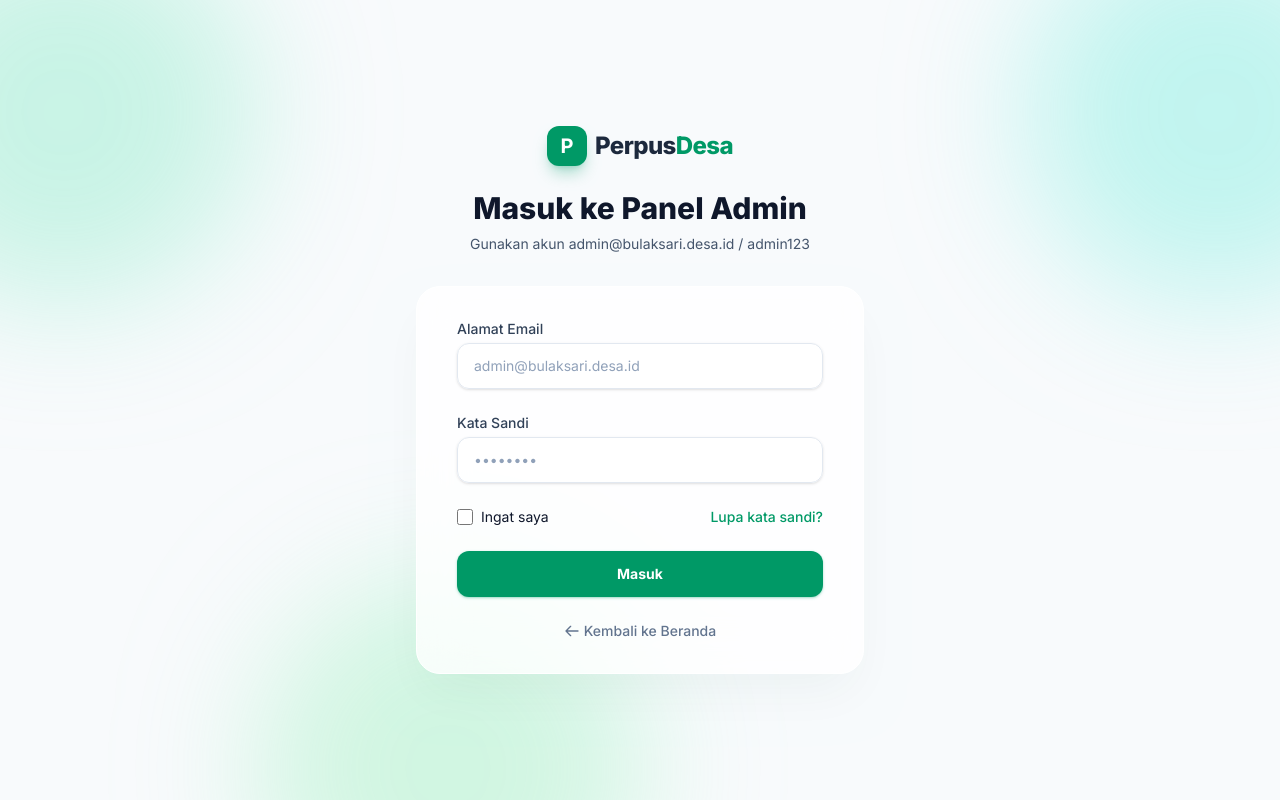
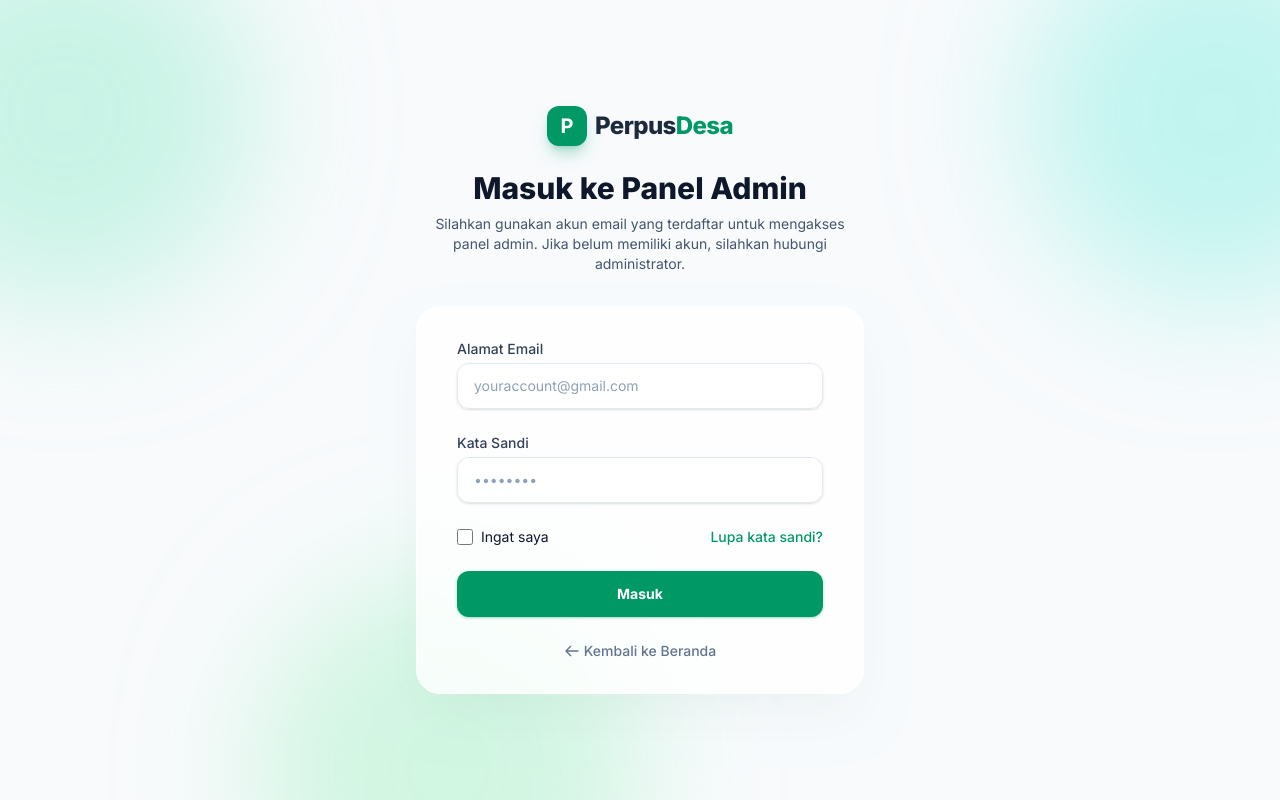
Before and after one commit to piajar/perpustakaan-desa-bulaksari, a Next.js app: page /login in a window 1280 px wide. Built offline with nearby package versions, Linux system fonts and the light colour scheme.

Commit message:
feat: update login instructions and placeholder for admin access

```diff
--- a/app/login/page.js
+++ b/app/login/page.js
@@ -44,7 +44,7 @@ export default function LoginPage() {
           Masuk ke Panel Admin
         </h2>
         <p className="mt-2 text-center text-sm text-slate-600">
-          Gunakan akun admin@bulaksari.desa.id / admin123
+          Silahkan gunakan akun email yang terdaftar untuk mengakses panel admin. Jika belum memiliki akun, silahkan hubungi administrator.
         </p>
       </div>
 
@@ -71,7 +71,7 @@ export default function LoginPage() {
                   value={email}
                   onChange={(e) => setEmail(e.target.value)}
                   className="appearance-none block w-full px-4 py-3 border border-slate-200 rounded-xl shadow-sm placeholder-slate-400 focus:outline-none focus:ring-emerald-500 focus:border-emerald-500 sm:text-sm bg-white/50"
-                  placeholder="admin@bulaksari.desa.id"
+                  placeholder="youraccount@gmail.com"
                 />
               </div>
             </div>
```
